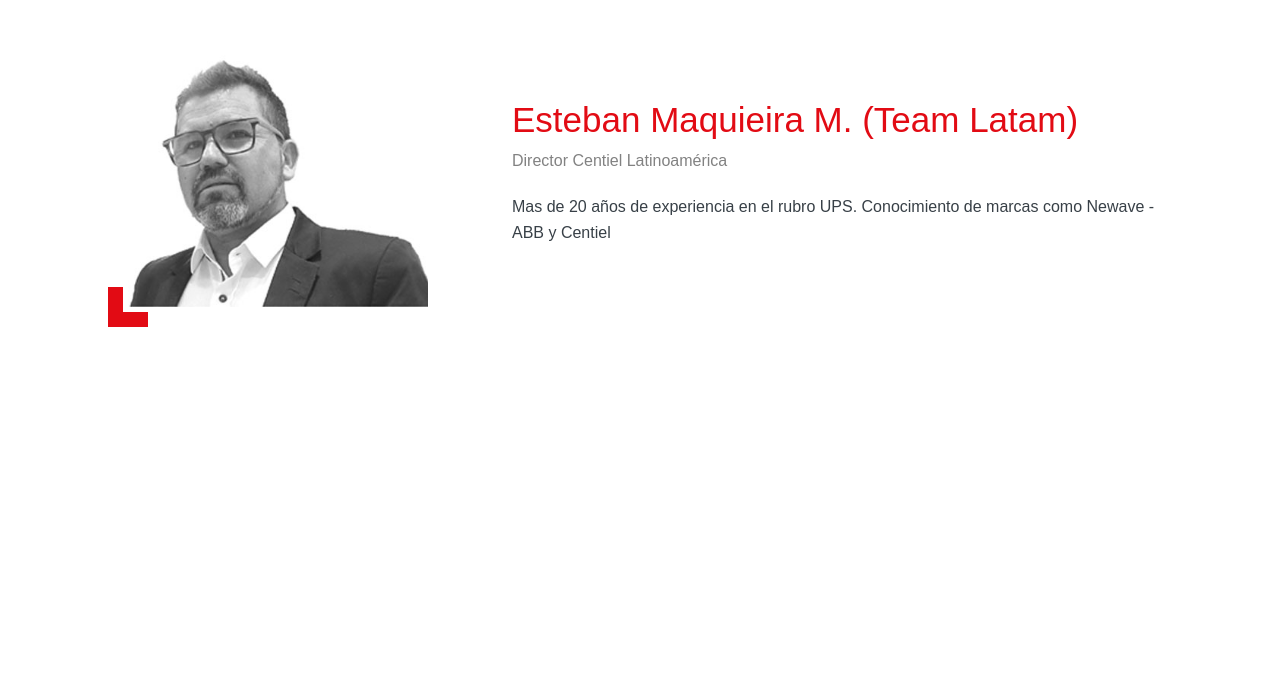
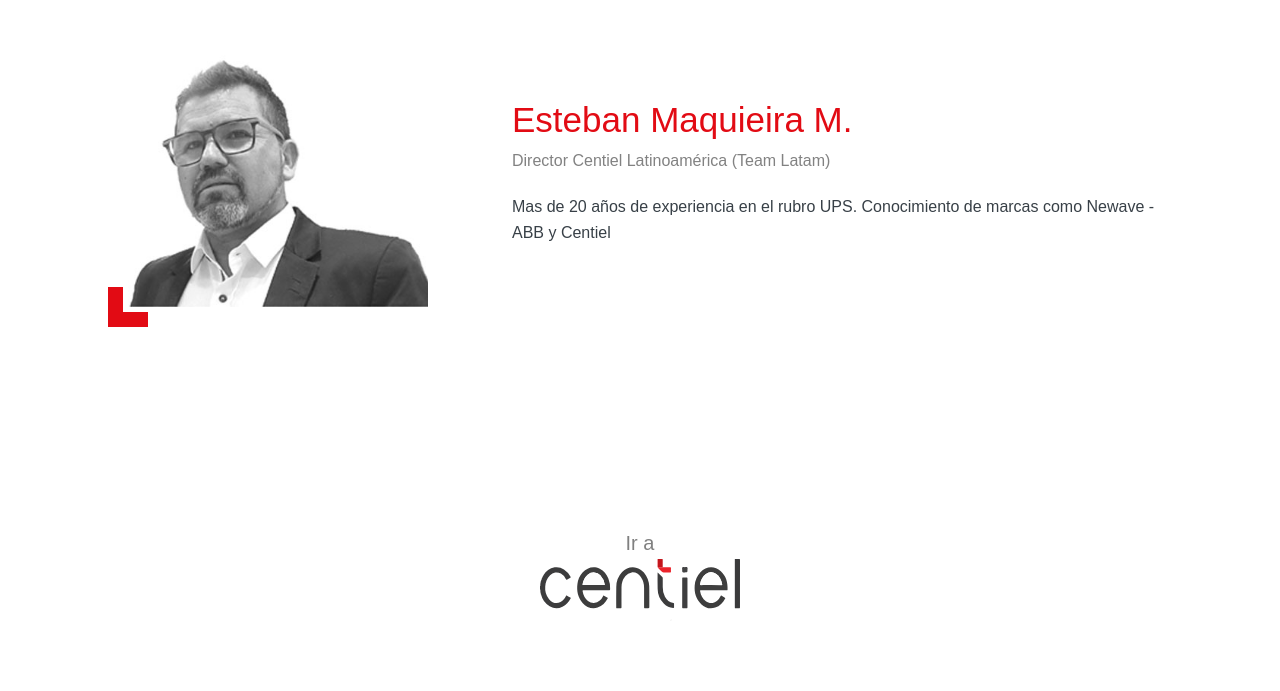
Before and after one commit to Gitbertod/meelatam, a React (Vite) app: page /acerca-de-centiel in a window 1280 px wide. Shown: the part 4309-5000 px from the top of the page. Built offline with nearby package versions, Linux system fonts and the light colour scheme.

Commit message:
added buton ir a Centiel in Acerca de Centiel

```diff
--- a/components/textSectionDual/TextSectionDual.jsx
+++ b/components/textSectionDual/TextSectionDual.jsx
@@ -1,7 +1,7 @@
 import React from "react";
 import styles from "./TextSectionDual.module.css";
 
-const TextSectionDual = ({ tittle, parrafo1, parrafo2, foto, subtitulo }) => {
+const TextSectionDual = ({ tittle, parrafo1, parrafo2, foto, subtitulo, children }) => {
   return (
     <section>
       <div className={styles.container}>
@@ -15,6 +15,7 @@
           {parrafo2 && <p className={styles.parrafo}>{parrafo2}</p>}
         </div>
       </div>
+        {children}
     </section>
   );
 };
--- a/views/acercaDeCentiel/AcercaDeCentiel.jsx
+++ b/views/acercaDeCentiel/AcercaDeCentiel.jsx
@@ -89,15 +89,22 @@
       </SectionComponent2>
       <SectionComponent2>
         <TextSectionDual
-          tittle="Esteban Maquieira M. (Team Latam) "
-          subtitulo="Director Centiel Latinoamérica"
+          tittle="Esteban Maquieira M. "
+          subtitulo="Director Centiel Latinoamérica (Team Latam) "
           foto="/AcercaDeCentiel/esteban.jpg"
           parrafo1="Mas de 20 años de experiencia en el rubro UPS. Conocimiento de marcas como Newave - ABB y Centiel"
-        />
+        >
+          <section className={styles.section}>
+          <button className={styles.button}>
+            <a href="https://www.centiel.com/" target="blank">
+              Ir a
+              <img src="/centiel_logo.svg" />
+            </a>
+          </button>
+        </section>
+        </TextSectionDual>
+
       </SectionComponent2>
-      <section>
-        <button>Ir a Centiel</button>
-      </section>
 
       <FooterComponent></FooterComponent>
     </>
--- a/views/acercaDeCentiel/AcercaDeCentiel.module.css
+++ b/views/acercaDeCentiel/AcercaDeCentiel.module.css
@@ -9,3 +9,20 @@
 .mainContainer > :first-child {
   margin-top: 50px;
 }
+
+.button {
+  width: 200px;
+  color: gray;
+  margin: 0px auto;
+  cursor: pointer;
+  z-index: 1;
+}
+.section{
+  margin-top: 200px;
+  display: flex;
+  justify-content: center;
+  align-items: center;
+}
+.section a{
+  font-size: 20px;
+}
```
Also changed, not shown: public/centiel_logo.jpg (deleted), public/centiel_logo.svg (added).
